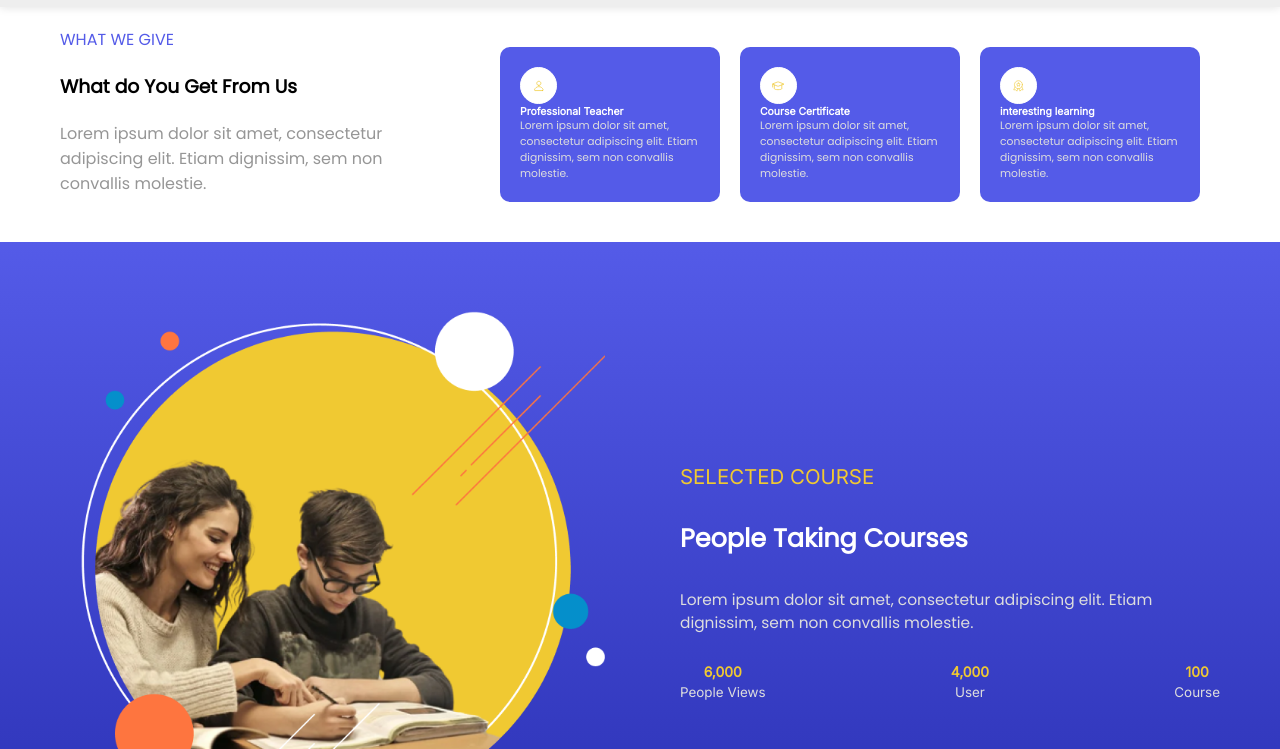
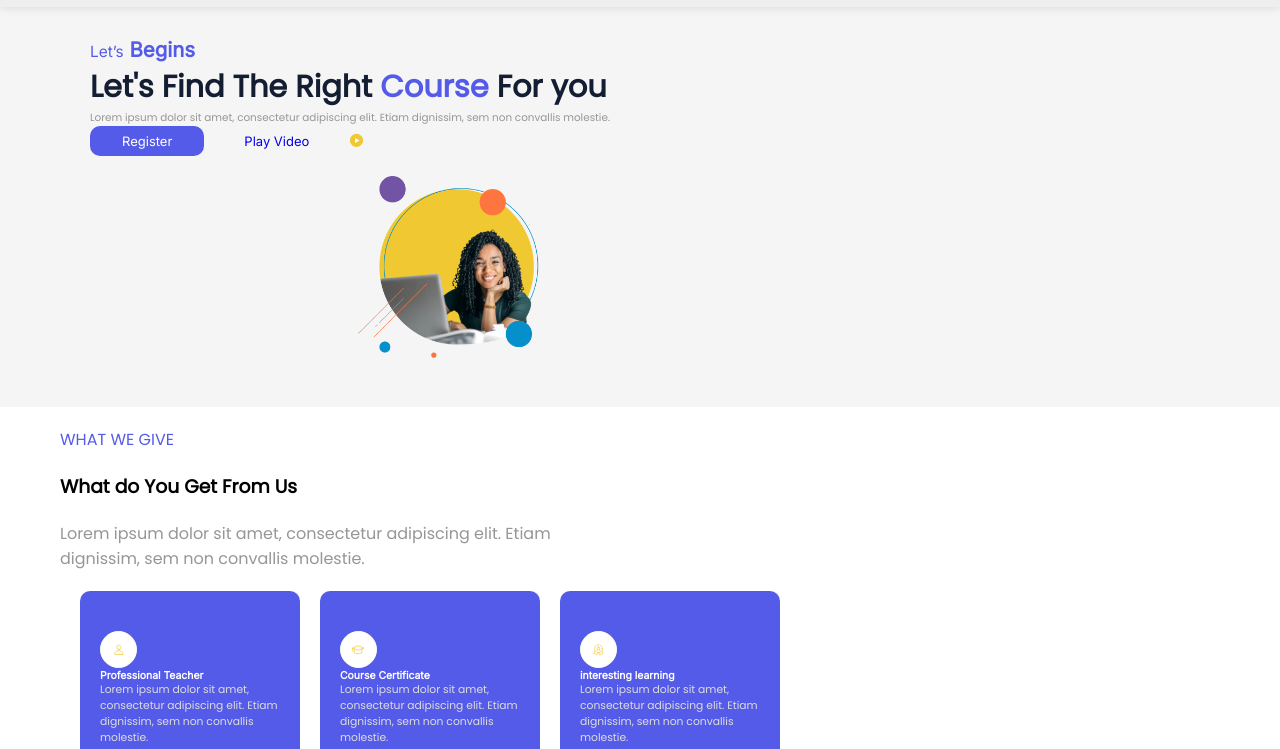
Before and after one commit to HananHIssa/mangcoding-Store, a plain HTML site: page index.html in a window 1280 px wide. Shown: the part 51-800 px from the top of the page. Drawn offline with Linux system fonts and the light colour scheme; files whose address does not match are found by name; a web font is replaced by a local one.

Commit message:
add start

```diff
--- a/index.html
+++ b/index.html
@@ -29,6 +29,31 @@
 </div>
 </header>
 <main>
+  <section class="start">
+    <div class="container">
+      <div class="row">
+        <div class="part1">
+        <div class="info">
+          <span class="letsb">Let’s<span class="begins"> Begins</span> </span>
+        <h2>Let's Find The Right <span class="stc">Course</span> For you</h2>
+        <p>Lorem ipsum dolor sit amet, consectetur adipiscing elit. Etiam dignissim, sem non convallis molestie.</p>
+      </div>
+      <div class="linker">
+        <a class="Register" href="#">Register</a>
+        <a class="Play Video" href="#">Play Video</a>
+        <svg xmlns="http://www.w3.org/2000/svg" width="15" height="15" viewBox="0 0 15 15" fill="none">
+          <circle cx="7.48227" cy="7.45865" r="6.58976" fill="#F0C932"/>
+          <path d="M10.4682 7.45861L6.14367 9.95538V4.96184L10.4682 7.45861Z" fill="white"/>
+        </svg>
+      </div>
+      <div class="part2">
+        <img src="img/start/1.png">
+      </div>
+        </div>
+      </div>
+    </div>
+  </div>
+  </section>
   <section class="whatwegive">
     <div class="container">
       <div class="row">
--- a/main.css
+++ b/main.css
@@ -78,12 +78,109 @@ header .auth .Register{
     background-color: #545BE8;
     color: white;
 }
+.start {
+    background: #F5F5F5;
+    width: 100%;
+    height: 400.361px;
+    gap: 50px;
+    padding: 30px;
+}
+.start .part1{
+    width: (( 100% - 50px) /2);
+    gap: 30px;
+}
+.info .letsb{
+    color: #545BE8;
+    font-family: Inter;
+    font-size: 15.413px;
+    font-style: normal;
+    font-weight: 400;
+    line-height: normal;
+    }
+.info .begins
+{
+    color: #545BE8;
+    font-family: Inter;
+    font-size: 20.413px;
+    font-style: normal;
+    font-weight: 700;
+    line-height: normal;
+}
+.info h2{
+    color: #141E32;
+font-family: Poppins;
+font-size: 30.359px;
+font-style: normal;
+font-weight: 700;
+line-height: normal;
+}
+.info .stc{
+    color: #545BE8;
+font-family: Poppins;
+font-size: 30.359px;
+font-style: normal;
+font-weight: 700;
+line-height: normal;
+}
+.info p{
+    color: #969696;
+font-family: Poppins;
+font-size: 10.413px;
+font-style: normal;
+font-weight: 400;
+line-height: normal;
+}
+.start  a{
+    font-family: 'Inter', sans-serif;
+    padding: 5.354px 30px;
+    border-radius: 10px;
+    font-size: 13px;
+    display: flex;
+    align-items: center;
+}
+.start .Register{
+    color: white;
+    border: 2px solid #545BE8;
+    background-color: #545BE8;
+}
+
+ .linker {
+    display: flex;
+    align-items: center;
+    flex-wrap: wrap;
+    gap: 10px;
+}
+ .linker .Play Video{
+    border-radius: 4.119px;
+    display: flex;
+    align-items: center;
+    flex-wrap: wrap;
+    gap: 10px;
+    color: #141E32;
+    font-family: Inter;
+    font-size: 7.413px;
+    font-style: normal;
+    font-weight: 700;
+    line-height: normal;
+}
+.start .part2{
+    width: (( 100% - 50px) /2);
+    display: flex;
+    flex-wrap: wrap;
+    justify-content: center;
+    gap: 30px;
+}
+.start img{
+    width: calc(((100% - 50px)* 1/3));
+    padding: 20px;
+}
+
 .whatwegive .row {
     align-items: flex-start;
     padding: 20px 0;
 }
 .whatwegive .data{
-    width: calc(((100% - 50px)* 1/3));
+    width: calc(( 100% - 50px) /2);
     display: flex;
     flex-wrap: wrap;
    flex-direction: column;
@@ -118,7 +215,7 @@ header .auth .Register{
     display: flex;
     gap: 40px;
     flex-wrap: wrap;
-    padding: 30px;
+    padding: 36px;
     justify-content: space-between;
     align-items: center;
     flex-direction: row;
@@ -126,7 +223,7 @@ header .auth .Register{
 .frame1 , .frame2 , .frame3 {
     background-color: #545BE8;
     width: calc((100% - 40px) /3);
-    padding: 20px 20px;
+    padding: 40px 20px;
    font-family: Inter;
    font-size: 7.413px;
    font-style: normal;
```
Also changed, not shown: img/start/1.png (added), img/start/image 1.jpg (added), img/start/image 1.png (deleted).
